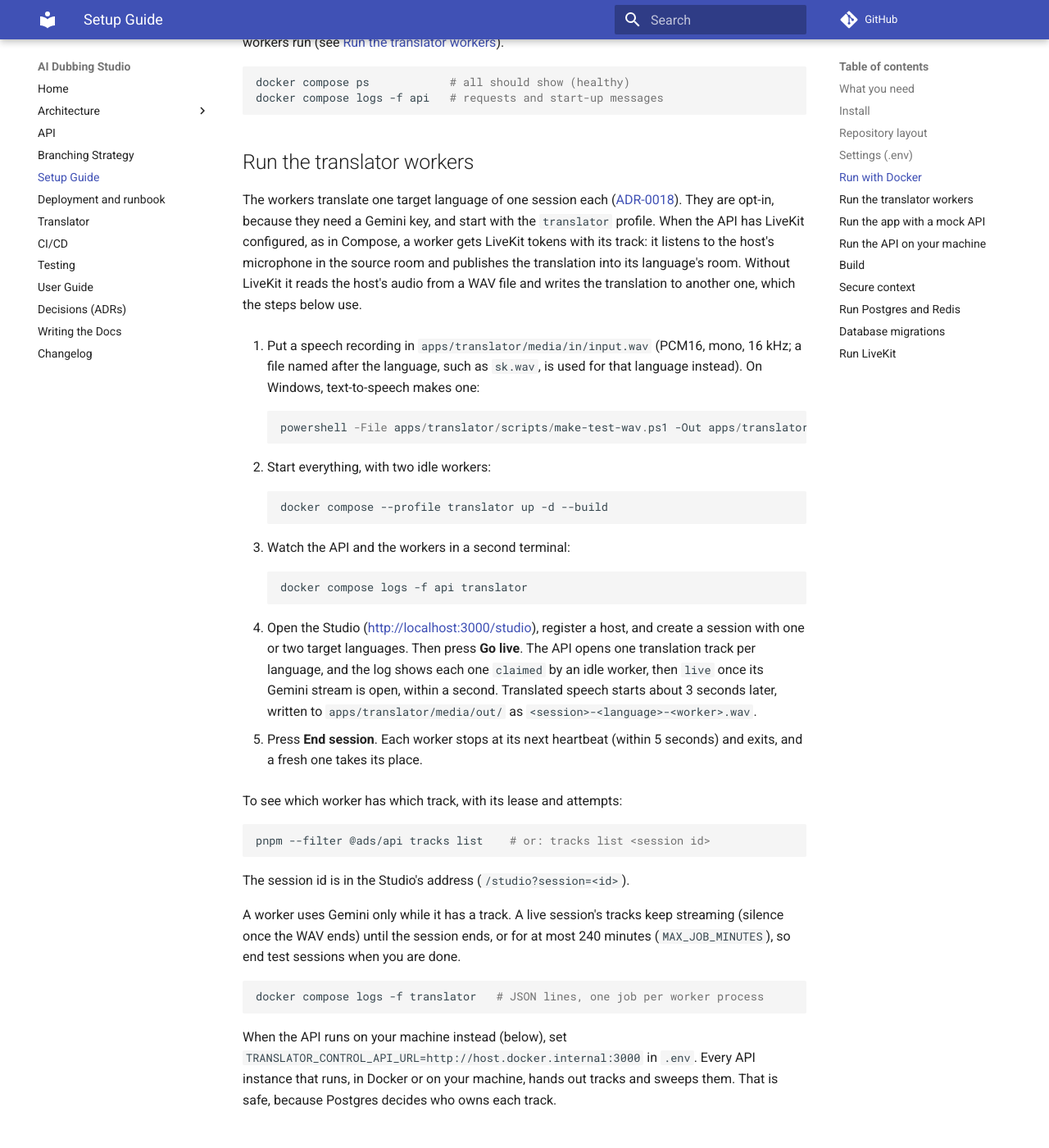
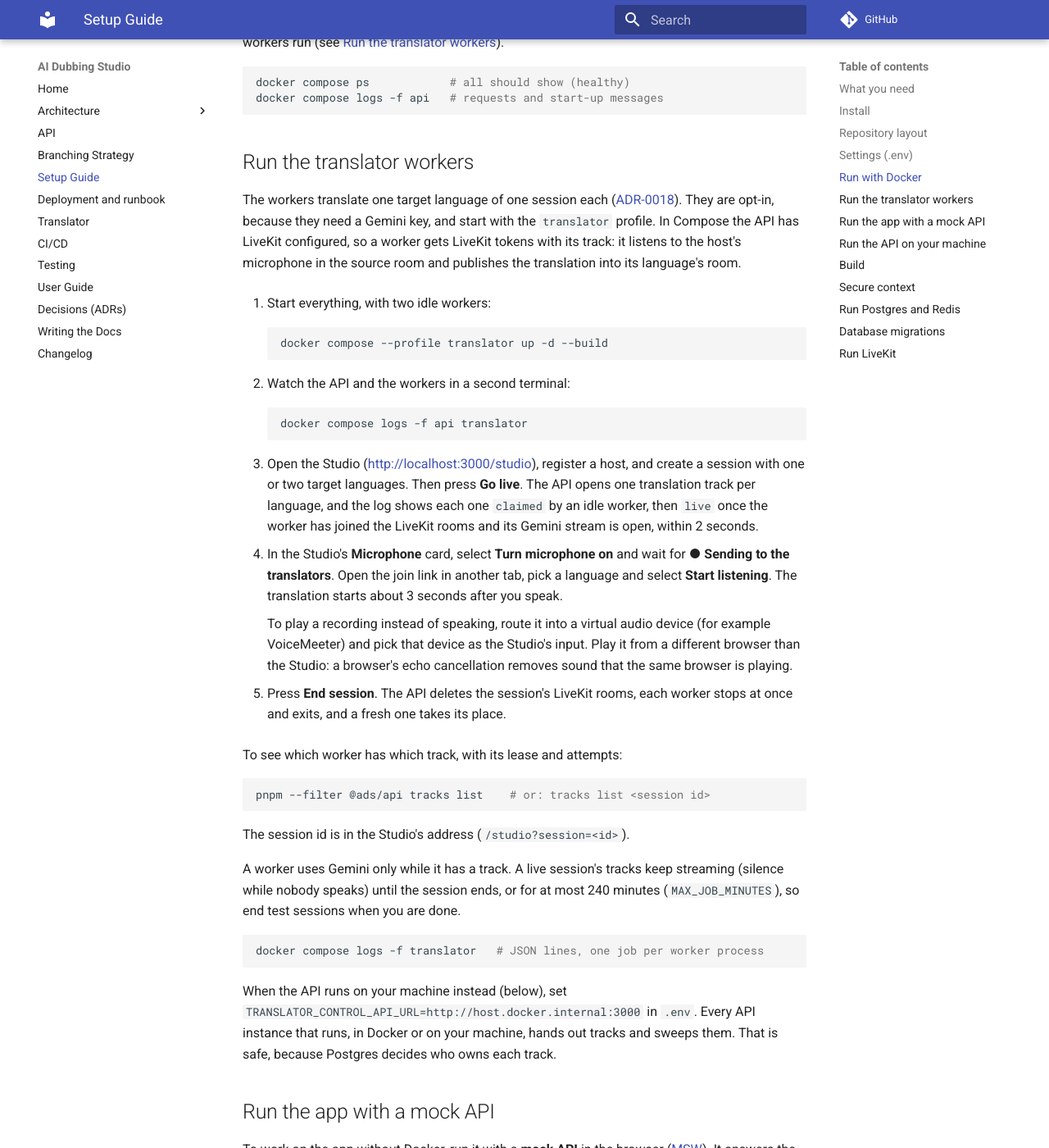
Before and after one commit to WH1TE-SHAD0W/ai-dubbing-studio, an MkDocs documentation site: the page built from docs/setup-guide.md, in a window 1280 px wide and 1400 px high, scrolled down 3195 px. Shown: the whole window at 82% size. Built offline with MkDocs 1.6.1 and Material for MkDocs 9.7.7, drawn with Linux system fonts in a browser that asks for light colours; comment, search, counter and statistics services are not loaded.

Commit message:
docs: running and testing the workers goes through LiveKit (YGP-70)
The README, index, architecture pages, Setup Guide and testing guide still had
the workers reading and writing WAV files. In Compose the API always has
LiveKit, so the walk-through now uses the Studio's microphone and the join
page; ending a session stops the workers when their rooms are deleted.

Co-Authored-By: Claude Opus 5.5 <noreply@anthropic.com>

````diff
--- a/docs/setup-guide.md
+++ b/docs/setup-guide.md
@@ -114,41 +114,40 @@ docker compose logs -f api   # requests and start-up messages
 The workers translate one target language of one session each
 ([ADR-0018](adr/0018-autoscaling-architecture-of-translation-container.md)).
 They are opt-in, because they need a Gemini key, and start with the
-`translator` profile. When the API has LiveKit configured, as in Compose, a
-worker gets LiveKit tokens with its track: it listens to the host's microphone
-in the source room and publishes the translation into its language's room.
-Without LiveKit it reads the host's audio from a WAV file and writes the
-translation to another one, which the steps below use.
+`translator` profile. In Compose the API has LiveKit configured, so a worker
+gets LiveKit tokens with its track: it listens to the host's microphone in the
+source room and publishes the translation into its language's room.
 
-1. Put a speech recording in `apps/translator/media/in/input.wav` (PCM16, mono,
-   16 kHz; a file named after the language, such as `sk.wav`, is used for that
-   language instead). On Windows, text-to-speech makes one:
-
-    ```powershell
-    powershell -File apps/translator/scripts/make-test-wav.ps1 -Out apps/translator/media/in/input.wav
-    ```
-
-2. Start everything, with two idle workers:
+1. Start everything, with two idle workers:
 
     ```bash
     docker compose --profile translator up -d --build
     ```
 
-3. Watch the API and the workers in a second terminal:
+2. Watch the API and the workers in a second terminal:
 
     ```bash
     docker compose logs -f api translator
     ```
 
-4. Open the Studio (<http://localhost:3000/studio>), register a host, and
+3. Open the Studio (<http://localhost:3000/studio>), register a host, and
    create a session with one or two target languages. Then press **Go live**.
    The API opens one translation track per language, and the log shows each
-   one `claimed` by an idle worker, then `live` once its Gemini stream is open,
-   within a second. Translated speech starts about 3 seconds later, written to
-   `apps/translator/media/out/` as `<session>-<language>-<worker>.wav`.
+   one `claimed` by an idle worker, then `live` once the worker has joined the
+   LiveKit rooms and its Gemini stream is open, within 2 seconds.
 
-5. Press **End session**. Each worker stops at its next heartbeat (within 5
-   seconds) and exits, and a fresh one takes its place.
+4. In the Studio's **Microphone** card, select **Turn microphone on** and wait
+   for **● Sending to the translators**. Open the join link in another tab,
+   pick a language and select **Start listening**. The translation starts
+   about 3 seconds after you speak.
+
+    To play a recording instead of speaking, route it into a virtual audio
+    device (for example VoiceMeeter) and pick that device as the Studio's
+    input. Play it from a different browser than the Studio: a browser's echo
+    cancellation removes sound that the same browser is playing.
+
+5. Press **End session**. The API deletes the session's LiveKit rooms, each
+   worker stops at once and exits, and a fresh one takes its place.
 
 To see which worker has which track, with its lease and attempts:
 
@@ -159,7 +158,7 @@ pnpm --filter @ads/api tracks list    # or: tracks list <session id>
 The session id is in the Studio's address (`/studio?session=<id>`).
 
 A worker uses Gemini only while it has a track. A live session's tracks keep
-streaming (silence once the WAV ends) until the session ends, or for at most 240
+streaming (silence while nobody speaks) until the session ends, or for at most 240
 minutes (`MAX_JOB_MINUTES`), so end test sessions when you are done.
 
 ```bash
````
Also changed, not shown: README.md (+2 -2 lines), apps/translator/README.md (+3 -4 lines), docs/architecture-layers.md (+20 -12 lines), docs/architecture.md (+15 -13 lines), docs/index.md (+3 -2 lines), docs/testing.md (+8 -5 lines).
